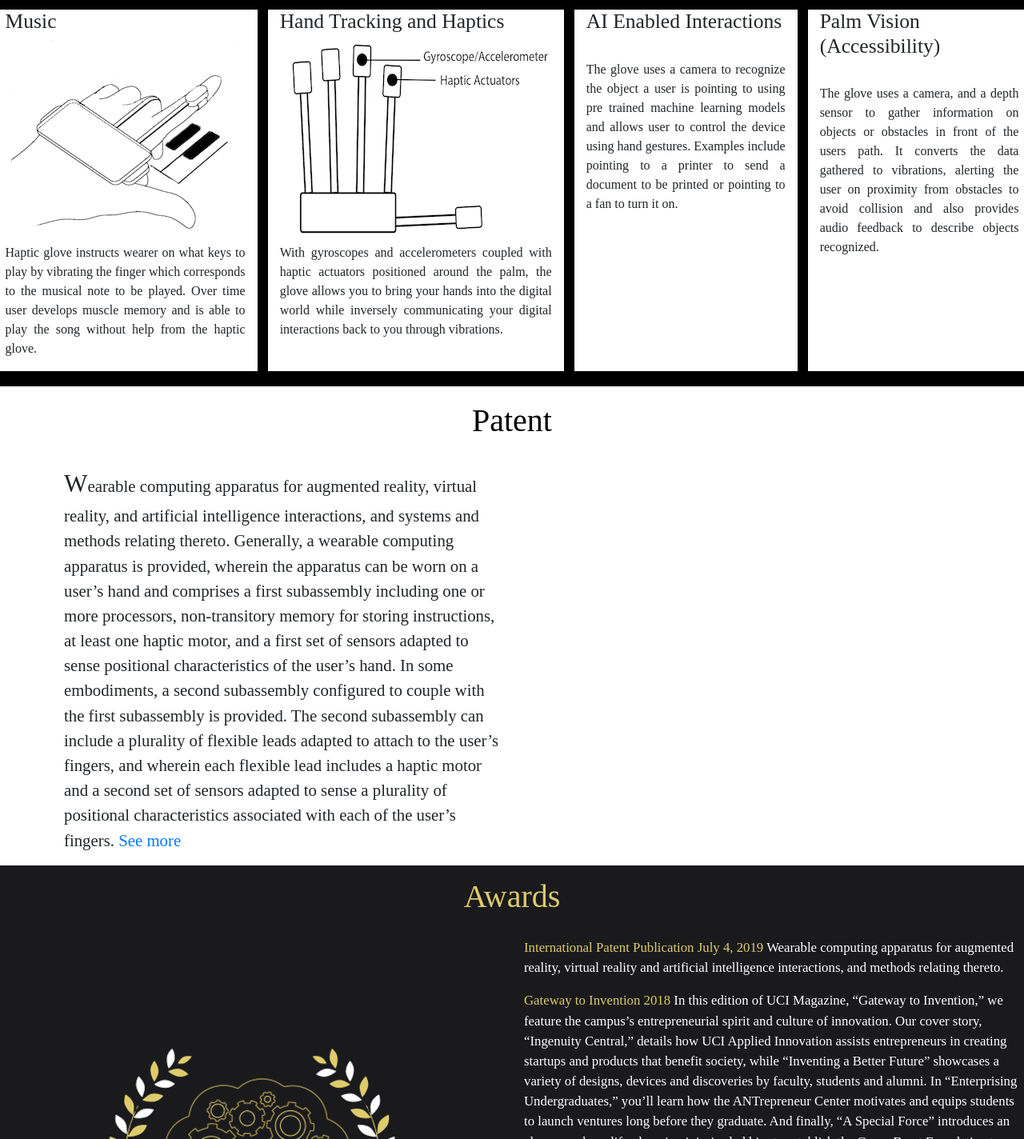
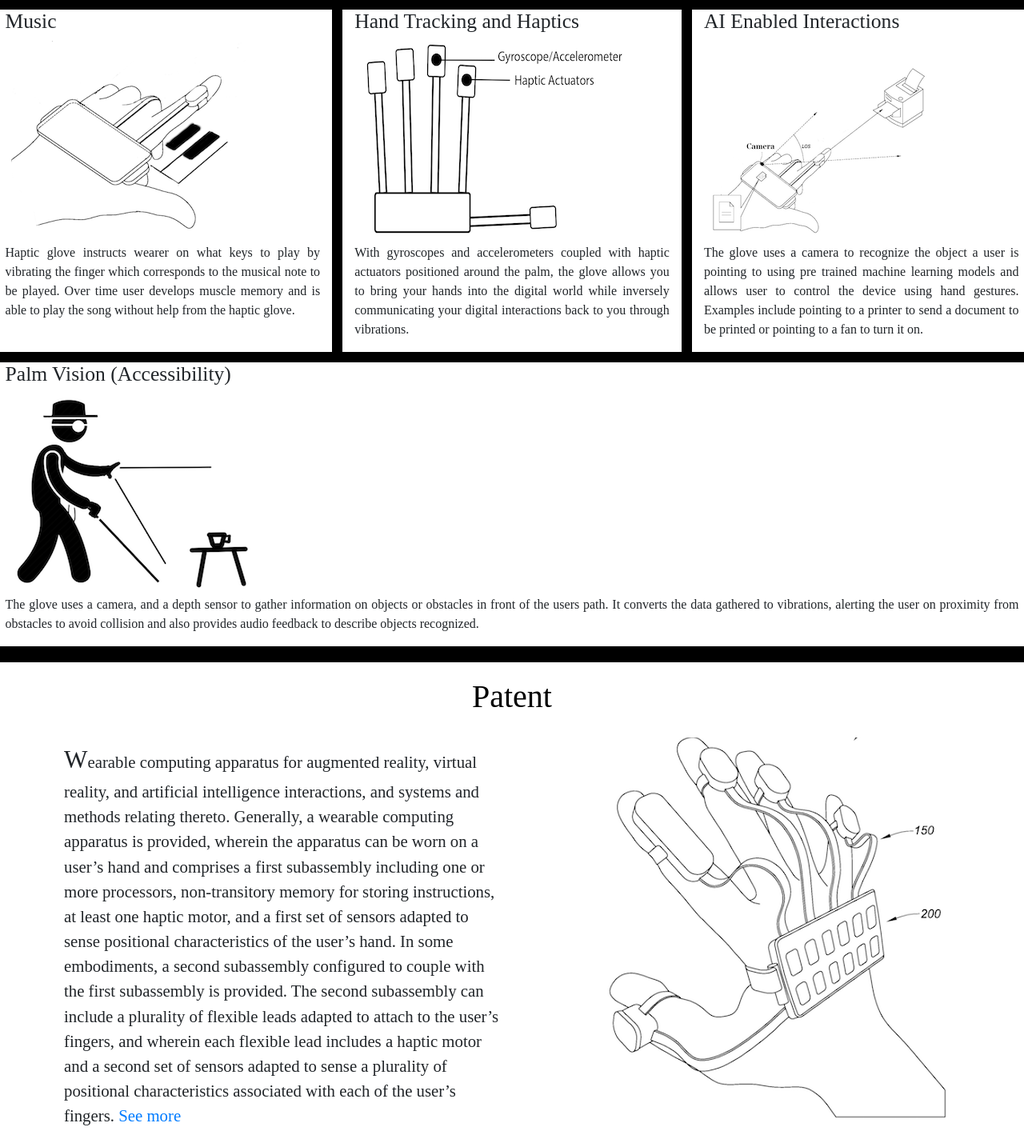
Before and after one commit to adesanya/personalWebpage, a plain HTML site: page index.html in a window 1280 px wide. Shown: the part 1282-2706 px from the top of the page at 80% size. Drawn offline with nearby package versions, Linux system fonts and the light colour scheme.

Commit message:
Update index.html

```diff
--- a/index.html
+++ b/index.html
@@ -83,12 +83,12 @@
       </div>
       <div class="col projects" style="margin:.5%;">
         <h2 class="" style="font-family: 'Vollkorn', serif; font-size:160%;">AI Enabled Interactions</h2>
-        <img class="projectImg" src="/Ola/images/AiInteractions.png" alt="">
+        <img class="projectImg" src="/images/AiInteractions.png" alt="">
         <p class="projectText">The glove uses a camera to recognize the object a user is pointing to using pre trained machine learning models and allows user to control the device using hand gestures. Examples include pointing to a printer to send a document to be printed or pointing to a fan to turn it on.</p>
       </div>
       <div class="col projects" style="margin:.5%;">
         <h2 class="" style="font-family: 'Vollkorn', serif; font-size:160%;">Palm Vision (Accessibility)</h2>
-        <img class="projectImg" src="/Ola/images/PalmVision.png" alt="">
+        <img class="projectImg" src="/images/PalmVision.png" alt="">
         <p class="projectText">The glove uses a camera, and a depth sensor to gather information on objects or obstacles in front of the users path. It converts the data gathered to vibrations, alerting the user on proximity from obstacles to avoid collision and also  provides audio feedback to describe objects recognized.</p>
       </div>
     </div>
@@ -107,7 +107,7 @@
       </div>
       <div class="col-lg-6" style="text-align: center;">
         <a href="https://patentscope.wipo.int/search/en/detail.jsf?docId=WO2019133521">
-          <img style="padding-top: 0;" src="/Ola/images/glove.png" alt="">
+          <img style="padding-top: 0;" src="/images/glove.png" alt="">
         </a>
       </div>
     </div>
```
